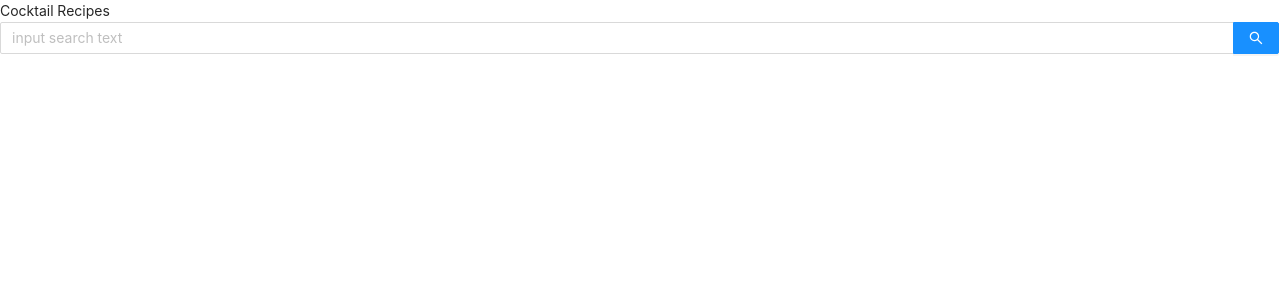
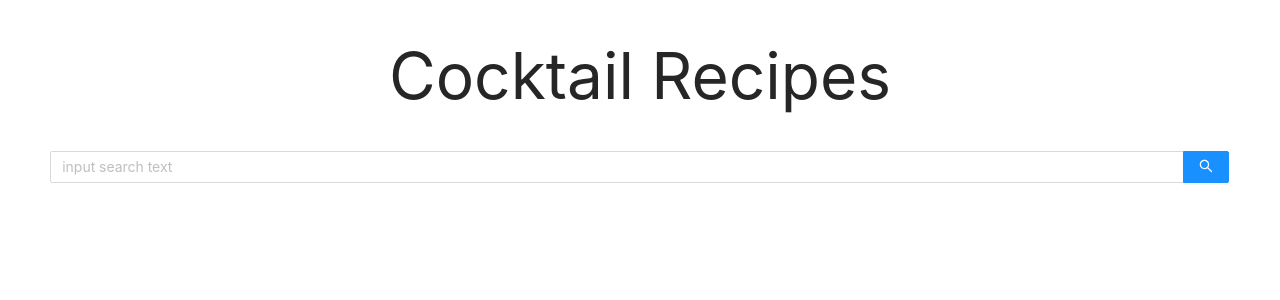
Before and after one commit to gahyunPep/cocktail-recipes, a React (Create React App) app: page / in a window 1280 px wide. Shown: the top 300 px of the page. Built offline with nearby package versions, Linux system fonts and the light colour scheme.

Commit message:
Components styles and spacing

```diff
--- a/src/components/App.js
+++ b/src/components/App.js
@@ -51,8 +51,8 @@ class App extends React.Component {
 
   render() {
     return (
-      <div>
-        <div>Cocktail Recipes</div>
+      <div style={{ margin: '2%'}}>
+        <div style={{ fontSize: '5vw', textAlign: 'center', margin: '1%'}}>Cocktail Recipes</div>
         <SearchBar onSearchSubmit={this.handleSearchSubmit}/>
         <CocktailList cocktails={this.state.cocktails}/>
       </div>
--- a/src/components/CocktailList.js
+++ b/src/components/CocktailList.js
@@ -10,7 +10,7 @@ const CocktailList = (props) => {
       <Card
         key={idDrink}
         hoverable
-        style={{ width: '20%', margin: '2%', float:'left'}}
+        style={{ width: '21%', margin: '2%', float:'left'}}
         cover={
           <img
             alt={strDrink}
--- a/src/components/SearchBar.js
+++ b/src/components/SearchBar.js
@@ -12,7 +12,7 @@ class SearchBar extends React.Component {
 
   render(){
     return(
-      <div>
+      <div style={{margin: '2%'}}>
         <Search placeholder="input search text" onSearch={this.onSearch} enterButton />
       </div>
     );
```
